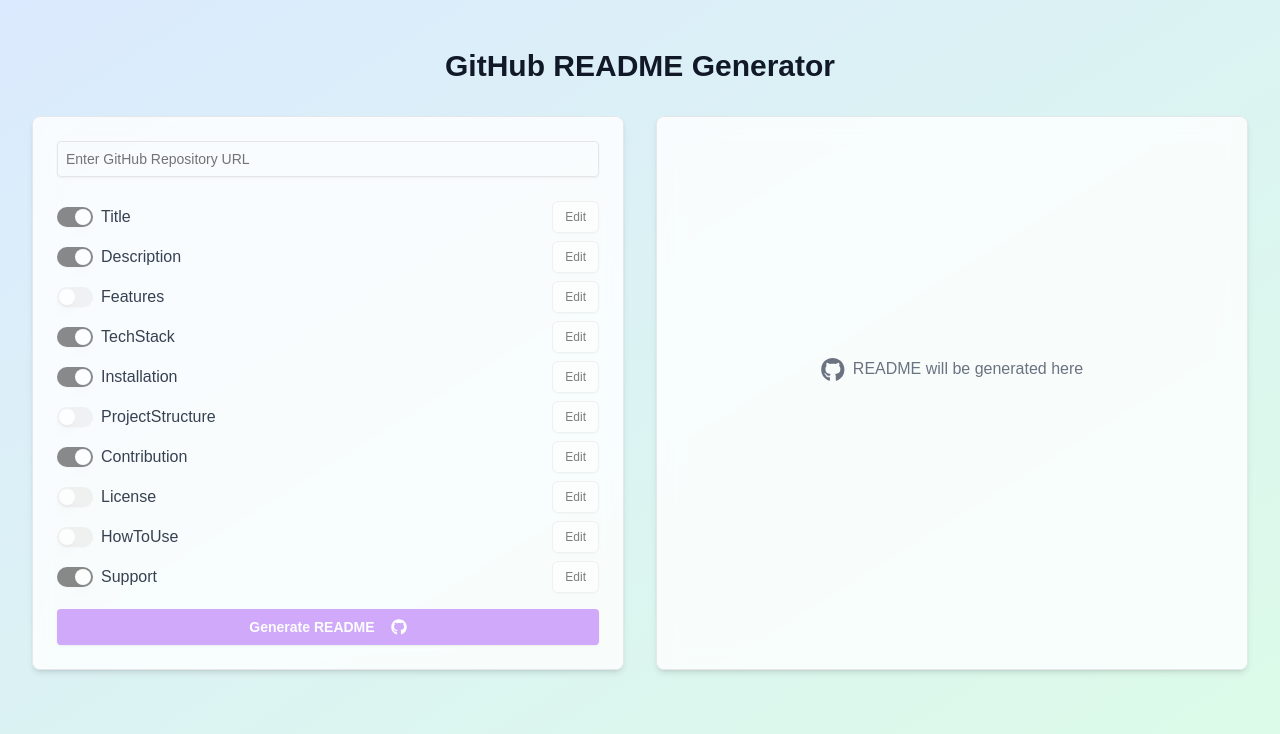
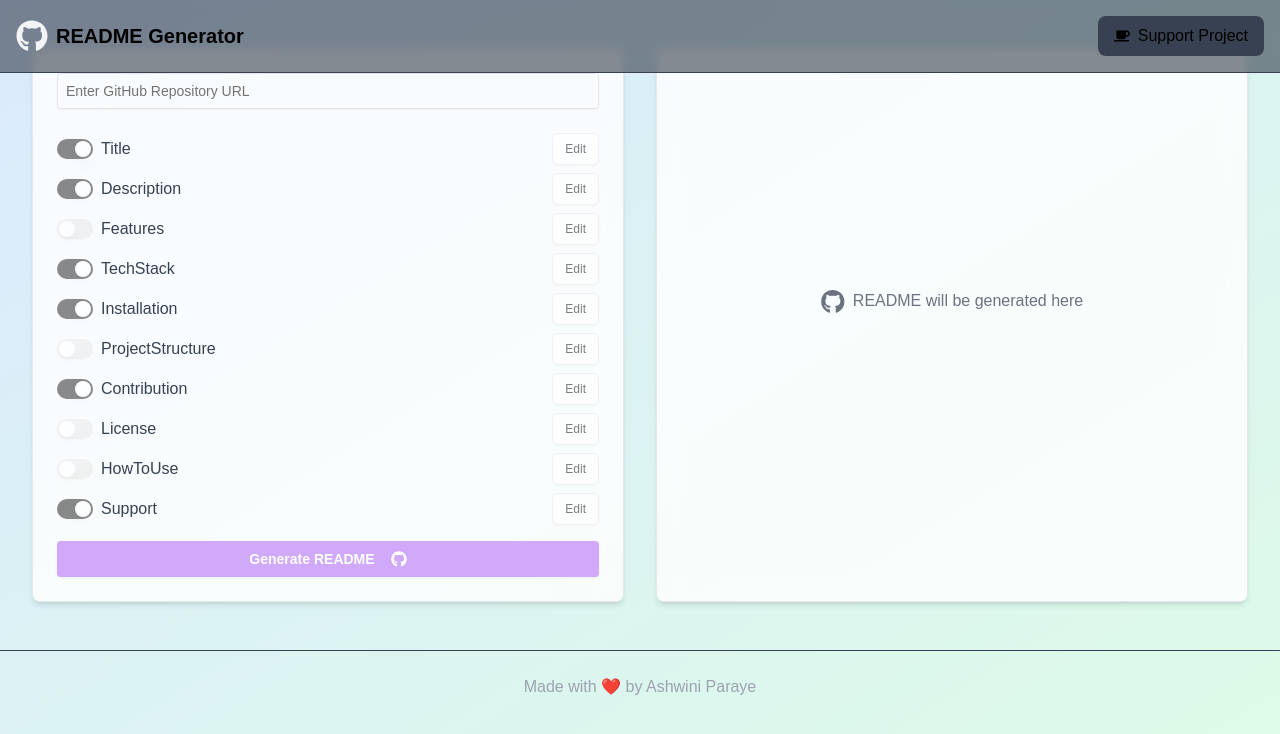
Before and after one commit to AshwiniParaye1/Github-Readme-Generator, a Next.js app: page / in a window 1280 px wide. Shown: the top 734 px of the page. Built offline with nearby package versions, Linux system fonts and the light colour scheme; no server answers.

Commit message:
added header, footer

```diff
--- /dev/null
+++ b/app/components/Footer.tsx
@@ -0,0 +1,17 @@
+// components/footer.tsx
+
+import React from "react";
+
+const Footer = () => {
+  return (
+    <>
+      <footer className="border-t border-gray-700 py-6 mt-12">
+        <div className="container mx-auto px-4 text-center text-gray-400">
+          <p>Made with ❤️ by Ashwini Paraye</p>
+        </div>
+      </footer>
+    </>
+  );
+};
+
+export default Footer;
--- /dev/null
+++ b/app/components/Header.tsx
@@ -0,0 +1,31 @@
+// components/header.tsx
+
+import Link from "next/link";
+import React from "react";
+import { FaCoffee, FaGithub } from "react-icons/fa";
+
+const Header = () => {
+  return (
+    <>
+      <header className="border-b border-gray-700 bg-gray-900/50 backdrop-blur-sm fixed w-full top-0 z-10">
+        <div className="container mx-auto px-4 py-4 flex items-center justify-between">
+          <div className="flex items-center gap-2">
+            <FaGithub className="w-8 h-8 text-gray-100" />
+            <h1 className="text-xl font-bold">README Generator</h1>
+          </div>
+          <Link
+            href="https://github.com/AshwiniParaye1/Github-Readme-Generator"
+            target="_blank"
+            rel="noopener noreferrer"
+            className="flex items-center gap-2 px-4 py-2 bg-gray-700 rounded-lg hover:bg-gray-600 transition-colors"
+          >
+            <FaCoffee className="w-4 h-4" />
+            <span>Support Project</span>
+          </Link>
+        </div>
+      </header>
+    </>
+  );
+};
+
+export default Header;
--- a/app/page.tsx
+++ b/app/page.tsx
@@ -9,6 +9,10 @@
 import ReadmePreview from "./components/ReadmePreview";
 import { ToastContainer } from "react-toastify";
 import "react-toastify/dist/ReactToastify.css";
+import { FaCoffee, FaGithub } from "react-icons/fa";
+import Link from "next/link";
+import Header from "./components/Header";
+import Footer from "./components/Footer";
 
 export default function Home() {
   const [readmeContent, setReadmeContent] = useState("");
@@ -26,16 +30,19 @@
 
   return (
     <div className="bg-gradient-to-br from-blue-100 to-green-100 min-h-screen py-12">
+      {/* Header */}
+      <Header />
+
       <div className="container mx-auto px-4 sm:px-6 lg:px-8">
-        <h1 className="text-3xl font-extrabold text-gray-900 text-center mb-8">
-          GitHub README Generator
-        </h1>
         <div className="grid grid-cols-1 md:grid-cols-2 gap-8">
           <RepoInput onGenerate={handleGenerate} />
           <ReadmePreview readmeContent={readmeContent} />
         </div>
         <ToastContainer position="top-right" autoClose={3000} />
       </div>
+
+      {/* Footer */}
+      <Footer />
     </div>
   );
 }
```
